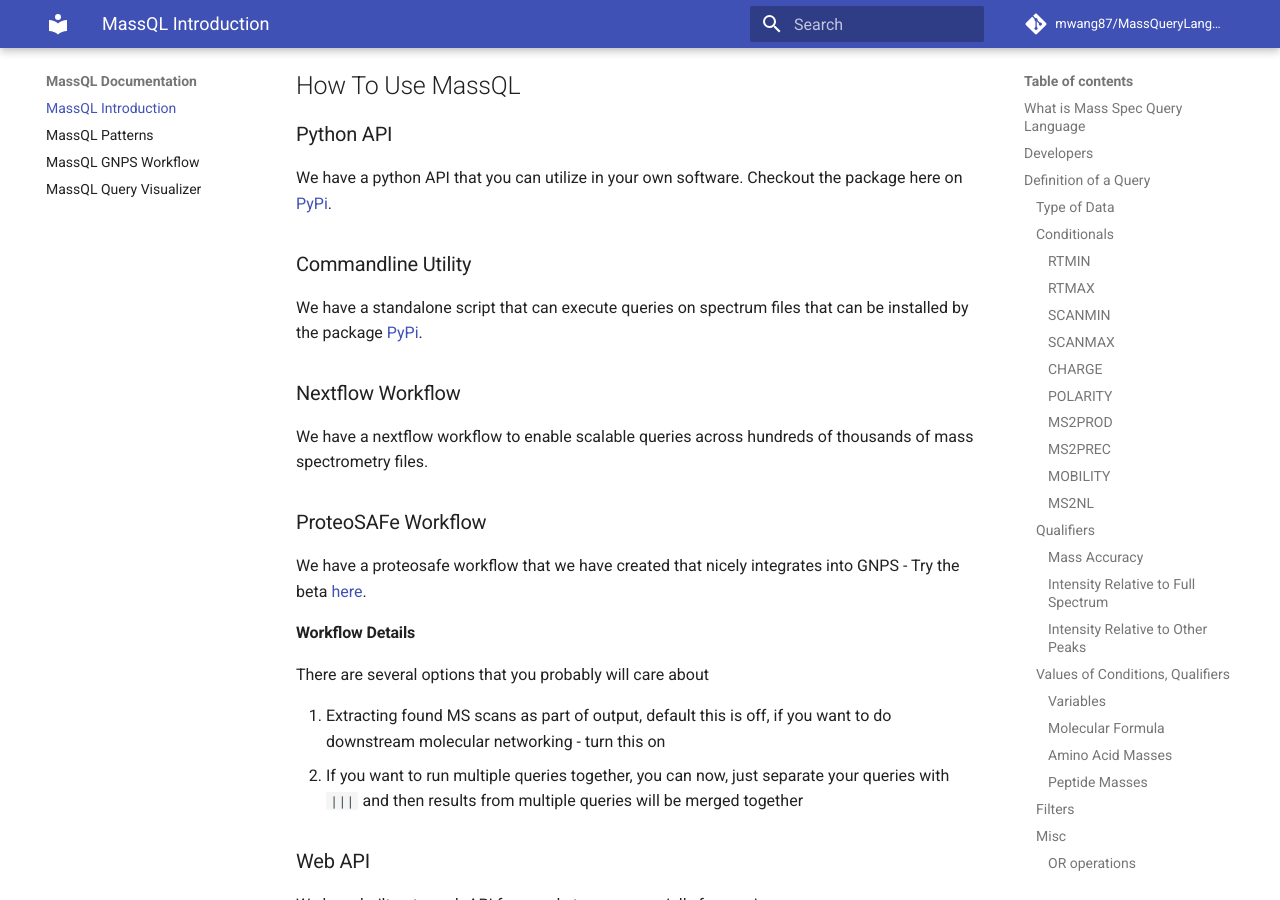
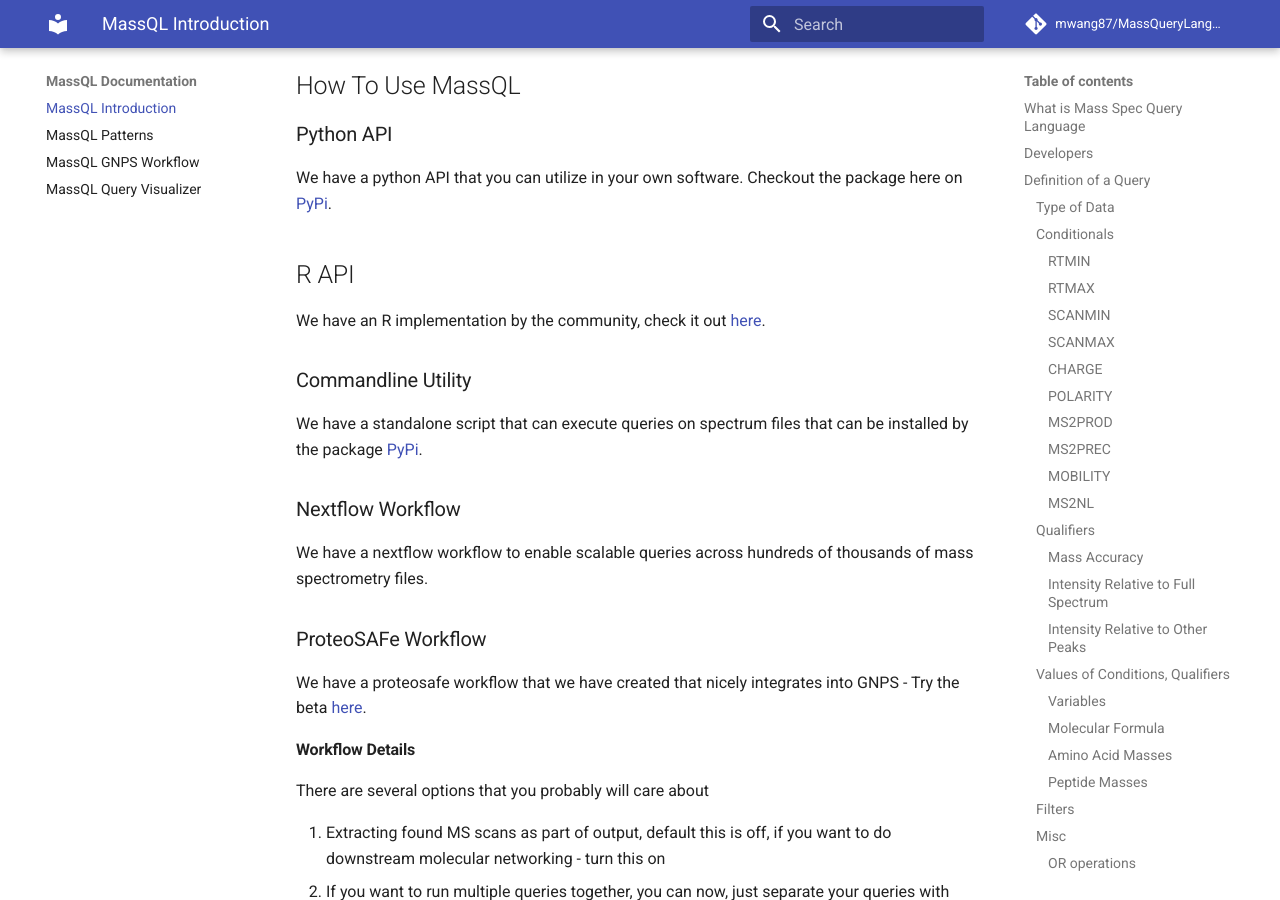
Before and after one commit to mwang87/MassQueryLanguage_Documentation, an MkDocs documentation site: the page built from docs/index.md, in a window 1280 px wide and 900 px high, scrolled down 7758 px. Built offline with MkDocs 1.6.1 and Material for MkDocs 9.7.7, drawn with Linux system fonts in a browser that asks for light colours; comment, search, counter and statistics services are not loaded.

Commit message:
adding R implementation link

```diff
--- a/docs/index.md
+++ b/docs/index.md
@@ -324,6 +324,10 @@
 
 We have a python API that you can utilize in your own software. Checkout the package here on [PyPi](https://pypi.org/project/massql/).
 
+## R API
+
+We have an R implementation by the community, check it out [here](https://github.com/rformassspectrometry/SpectraQL).
+
 ### Commandline Utility
 
 We have a standalone script that can execute queries on spectrum files that can be installed by the package [PyPi](https://pypi.org/project/massql/).
```
